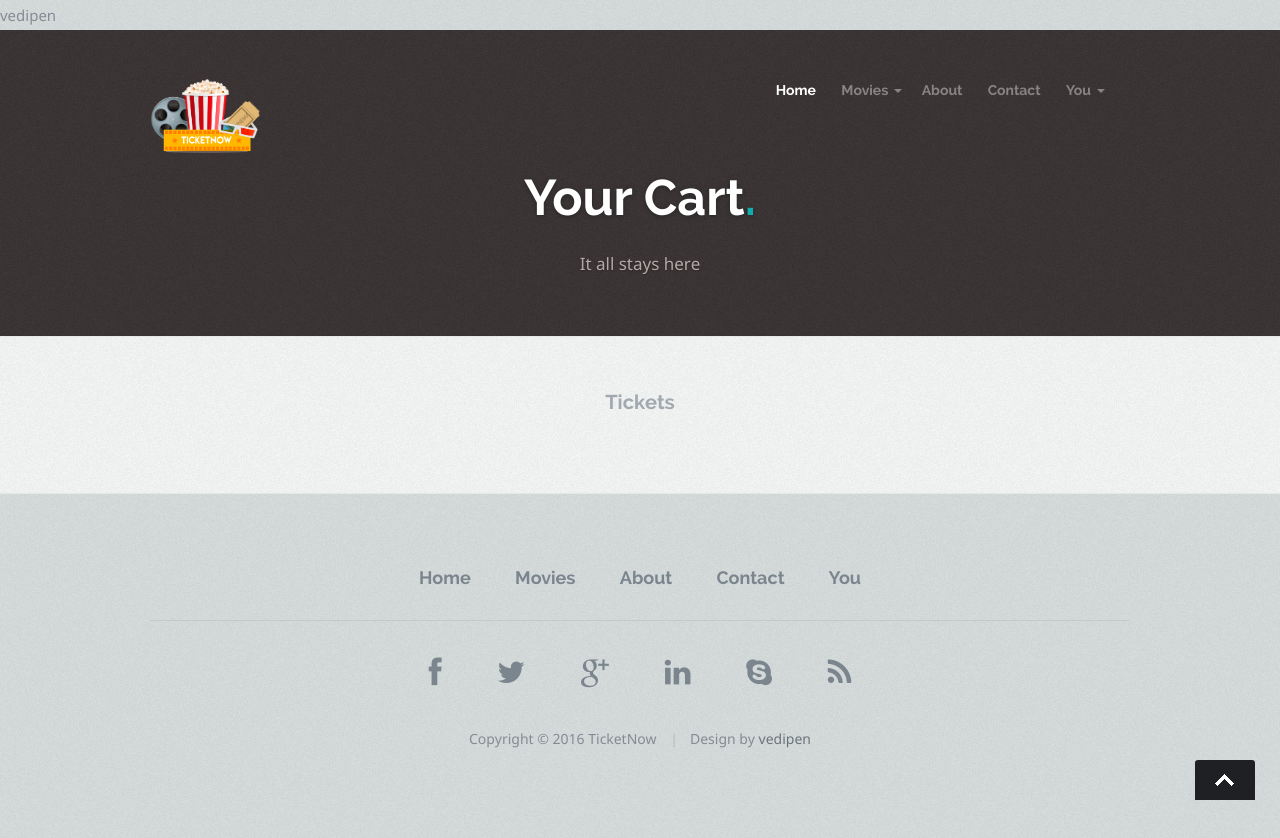
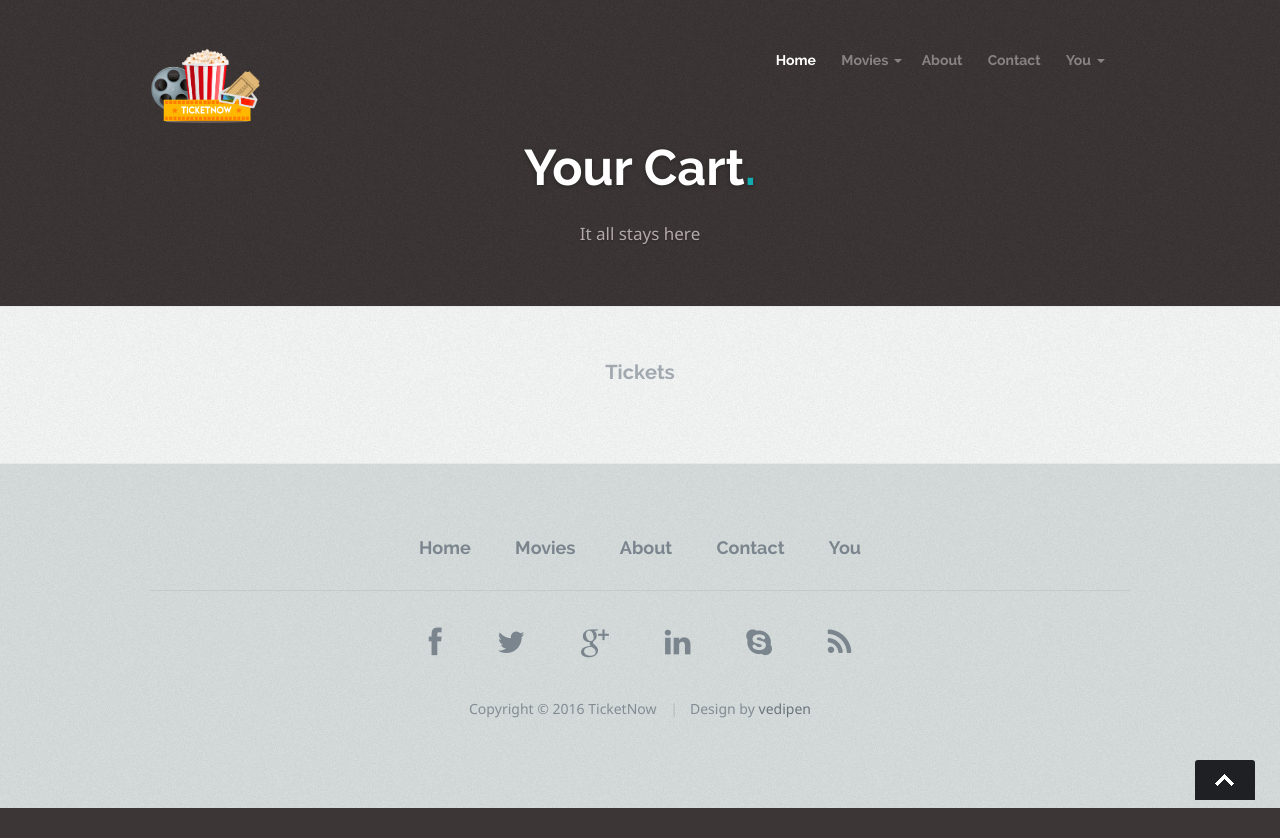
Before and after one commit to sawlahasti/TicketNow, a PHP site: page /Booking.php in a window 1280 px wide. After the commit the page ends 808 px from the top, so only its background shows below. Run offline with PHP 8.4, Linux system fonts and the light colour scheme; data that the repository does not hold is empty; some libraries are stand-ins or nearby versions.

Commit message:
Update Booking.php

```diff
--- a/Booking.php
+++ b/Booking.php
@@ -1,4 +1,4 @@
-vedipen<?php
+<?php
 //reponsible for the booking  and update cart nwBooking table with booking details
 
 if (!isset($_SESSION)) { session_start(); }
```
